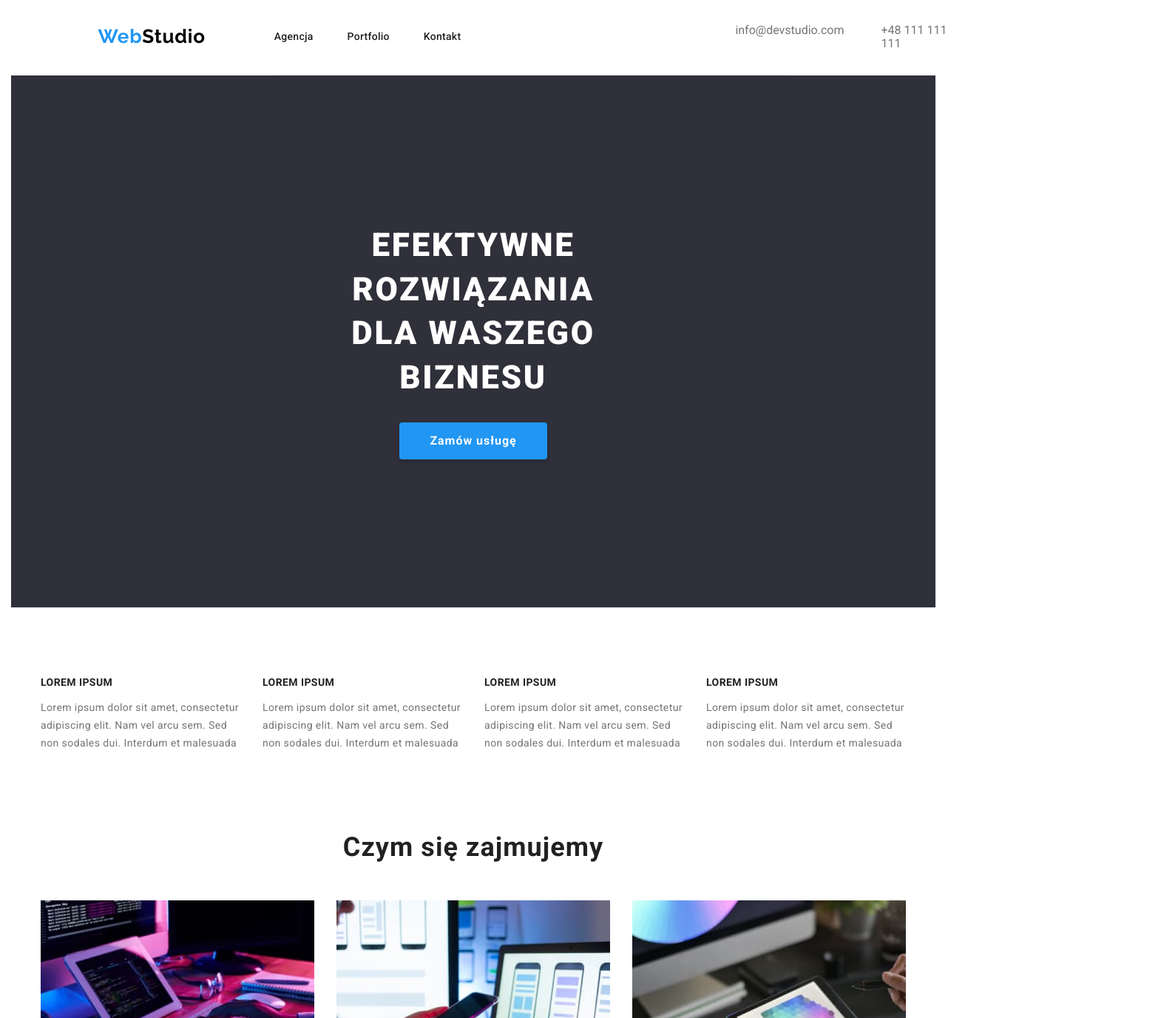
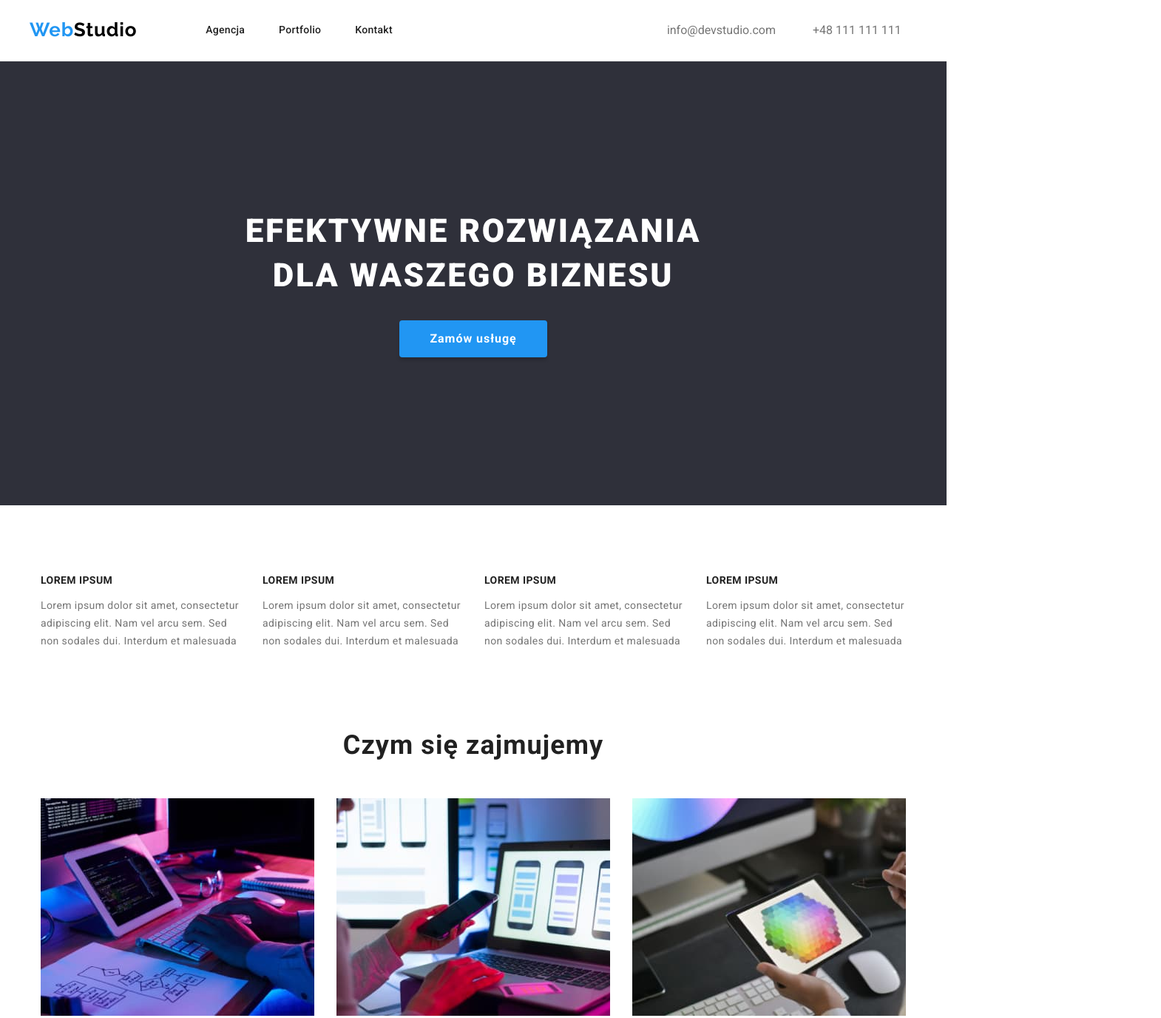
Before and after one commit to ESZ-98/goit-markup-hw-03, a plain HTML site: page index.html in a window 1280 px wide. Shown: the top 1376 px of the page at 74% size, 1570 px wide, since content can reach past the window. Drawn offline with nearby package versions, Linux system fonts and the light colour scheme.

Commit message:
Applied changes requested by the mentor.
New normalizer, removed padding from the container class, portfolio list received the container class, changed min-width to width in the container class, sections with colorful background cover the entire width - the container and section classes were moved around to achieve this.

```diff
--- a/css/styles.css
+++ b/css/styles.css
@@ -102,7 +102,7 @@ nav a:focus {
 .order-box {
   background-color: var(--dark-bg);
   color: var(--dark-bg-text);
-  padding: 200px 452px;
+  padding: 200px 0;
   display: flex;
   flex-direction: column;
 }
@@ -209,8 +209,6 @@ footer {
   background-color: var(--dark-bg);
   text-align: left;
   padding: 60px 0;
-  padding-left: 370px;
-  /* Nie wiem jak ustawić padding-left inaczej, przed dodatniem .container wszytko było okej...*/
 }
 
 .contact-bottom a {
@@ -240,7 +238,6 @@ address {
   flex-wrap: wrap;
   justify-content: center;
   gap: 30px;
-  margin-bottom: 94px;
 }
 
 h1,
@@ -289,7 +286,6 @@ nav ul :not(:last-child) {
   flex-wrap: wrap;
   gap: 30px;
   justify-content: center;
-  margin-left: 215px;
   margin-right: 215px;
 }
 
@@ -303,6 +299,7 @@ nav ul :not(:last-child) {
   display: flex;
   justify-content: center;
   gap: 30px;
+  margin-bottom: 94px;
 }
 
 header .contact-top {
@@ -314,9 +311,6 @@ header .contact-top {
 header {
   display: flex;
   justify-content: center;
-  margin-left: 370px;
-  /* Nie wiem jak ustawić padding-left inaczej, przed dodatniem .container wszytko było okej...*/
-  margin-right: 215px;
   border-bottom-width: 1px;
   border-bottom-style: solid;
   border-bottom-color: #ececec;
@@ -356,6 +350,5 @@ header {
 .container {
   margin: 0 auto;
   width: 100%;
-  min-width: 1200px;
-  padding: 0 15px;
+  width: 1200px;
 }
--- a/index.html
+++ b/index.html
@@ -6,7 +6,10 @@
     <meta name="viewport" content="width=device-width, initial-scale=1.0" />
     <link rel="preconnect" href="https://fonts.googleapis.com" />
     <link rel="preconnect" href="https://fonts.gstatic.com" crossorigin />
-    <link rel="stylesheet" href="node_modules/modern-normalize/modern-normalize.css" />
+    <link
+      rel="stylesheet"
+      href="https://cdnjs.cloudflare.com/ajax/libs/modern-normalize/1.0.0/modern-normalize.min.css"
+    />
     <link
       href="https://fonts.googleapis.com/css2?family=Raleway:wght@700&family=Roboto:wght@400;500;700;900&display=swap"
       rel="stylesheet"
@@ -34,15 +37,16 @@
       </div>
     </header>
     <main>
+      <section class="order-box section">
         <div class="container">
-        <section class="order-box section">
           <h1>
             EFEKTYWNE ROZWIĄZANIA <br />
             DLA WASZEGO BIZNESU
           </h1>
+        </div>
         <button class="order-button" type="button">Zamów usługę</button>
       </section>
-        <div class="section">
+      <div class="container section">
         <ul class="lorem-ipsum">
           <li>
             <h3 class="lorem">LOREM IPSUM</h3>
@@ -73,7 +77,9 @@
             </p>
           </li>
         </ul>
+      </div>
       <div class="our-tasks">
+        <div class="container">
           <h2>Czym się zajmujemy</h2>
           <ul>
             <li>
@@ -103,7 +109,8 @@
           </ul>
         </div>
       </div>
-        <section class="our-team section">
+      <section class="our-team">
+        <div class="container section">
           <h2>Nasz zespół</h2>
           <ul>
             <li>
@@ -143,8 +150,8 @@
               </figure>
             </li>
           </ul>
+        </div>
       </section>
-      </div>
     </main>
     <footer>
       <div class="container">
```
Also changed, not shown: portfolio.html (+5 -2 lines). Lines whose indentation alone changed are shown as unchanged.
